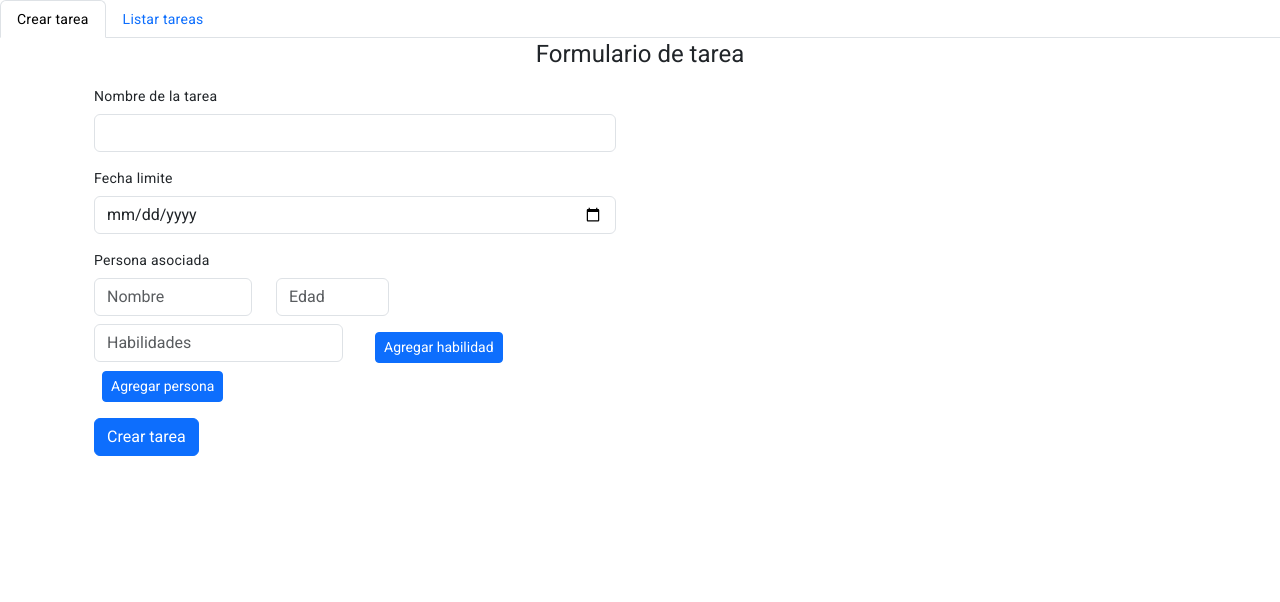
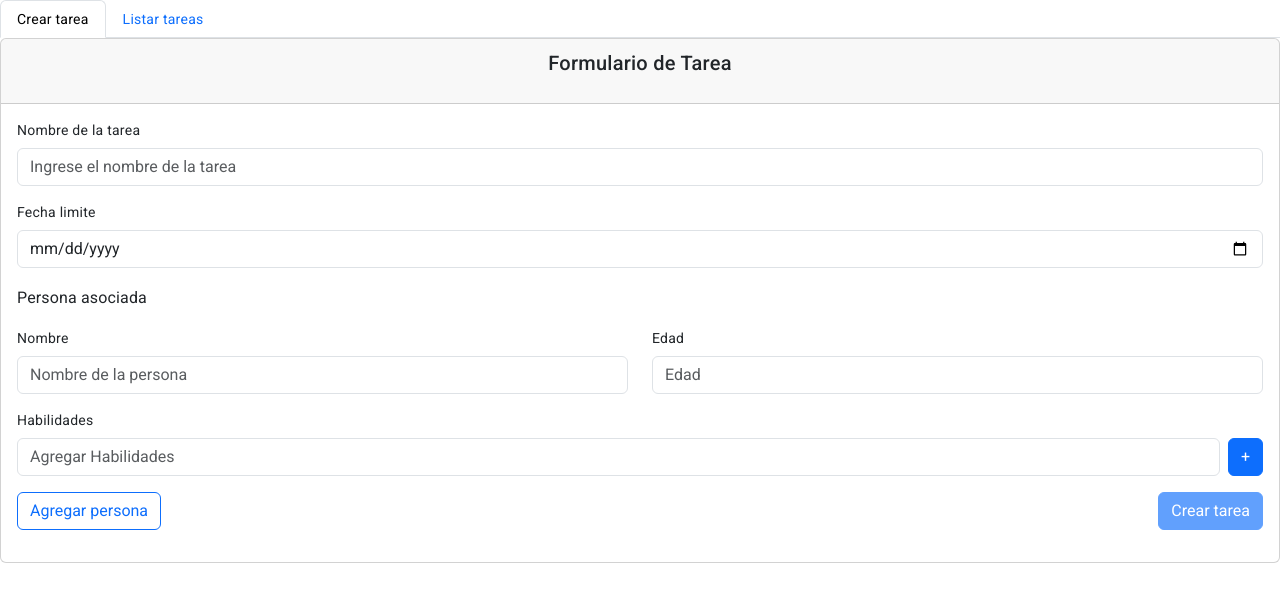
Before and after one commit to joseph517/todo, an Angular app: page /create-task in a window 1280 px wide. Shown: the top 602 px of the page. Built offline with nearby package versions, Linux system fonts and the light colour scheme.

Commit message:
changes styles in create-task component

```diff
--- a/src/app/tasks/components/create-task/create-task.component.html
+++ b/src/app/tasks/components/create-task/create-task.component.html
@@ -1,82 +1,99 @@
-<div class="container-md" >
-    <div class="row">
-        <div class="col-12">
-            <h1 class="text-center">Formulario de tarea</h1>
+<div class="card w-100 max-w-2xl mx-auto">
+    <div class="card-header text-center">
+        <h2 class="card-title text-2xl font-bold">Formulario de Tarea</h2>
     </div>
-    </div>
-    <div class="container-md row">
-        <div class="col-lg-6 col-sm-12">
-            <form [formGroup]="createTaskForm" (ngSubmit)="onSubmit()">
+    <div class="card-body">
+        <form class="space-y-6" [formGroup]="createTaskForm" (ngSubmit)="onSubmit()">
+            <!-- Name task -->
             <div class="mb-3">
                 <label for="name_task" class="form-label">Nombre de la tarea</label>
-                    <input type="text" class="form-control" id="name_task" formControlName="name_task">
-                    <span class="text-danger" *ngIf="isValidFieldTask('name_task')" >{{ getFieldErrorTask('name_task') }}</span>
+                <input type="text" class="form-control" id="name_task" formControlName="name_task"
+                    placeholder="Ingrese el nombre de la tarea">
+                <span class="text-danger" *ngIf="isValidFieldTask('name_task')">{{ getFieldErrorTask('name_task')
+                    }}</span>
             </div>
-                <div class="mb-3">
+
+            <!-- Deadline -->
+            <div class="mb-3 ">
                 <label for="deadline" class="form-label">Fecha limite</label>
                 <input type="date" class="form-control" id="deadline" formControlName="deadline">
-                    <span class="text-danger" *ngIf="isValidFieldTask('deadline')" > La fecha es requerida</span>
+                <span class="text-danger" *ngIf="isValidFieldTask('deadline')"> La fecha es requerida</span>
             </div>
+
             <!-- Add user -->
             <form [formGroup]="newUser" (submit)="addUser()">
-                    <div class="mb-3">
-                        <label for="user" class="form-label">Persona asociada</label>
+                <h3 class="text-lg font-semibold">Persona asociada</h3>
                 <div class="row">
-                            <div class="col-4">
-                                <input type="text" placeholder="Nombre" class="form-control" id="name" formControlName="name">
-                                <span *ngIf="isValidFieldUser('name')" class="text-danger">{{ getFieldErrorUser('name') }}</span>
+                    <div class="col-md-6 mb-3">
+                        <label for="personName" class="form-label">Nombre</label>
+                        <input type="text" placeholder="Nombre de la persona" class="form-control" id="name"
+                            formControlName="name">
+                        <span *ngIf="isValidFieldUser('name')" class="text-danger">{{ getFieldErrorUser('name')
+                            }}</span>
                     </div>
-                            <div class="col-3">
+
+                    <div class="col-md-6 mb-3">
+                        <label for="personAge" class="form-label">Edad</label>
+
                         <input type="number" placeholder="Edad" class="form-control" id="age" formControlName="age">
                         <span *ngIf="isValidFieldUser('age')" class="text-danger"> {{ getFieldErrorUser('age') }}</span>
                     </div>
                 </div>
                 <!-- Add skills -->
-                        <div class="row mt-2">
-                            <div class="col-6">
-                                <input type="text" class="form-control" placeholder="Habilidades" id="skills" [formControl]="newSkill">
-                                <span *ngIf="isInValidFieldSkill('skills')" class="text-danger"> ss {{ getFieldErrorSkill('skills') }}</span>
+                <div class="mb-3">
+                    <label for="skills" class="form-label">Habilidades</label>
+                    <div class="d-flex gap-2">
+                        <input type="text" class="form-control" placeholder="Agregar Habilidades" id="skills"
+                            [formControl]="newSkill">
+                        <button type="button" class="btn btn-primary" (click)="addSkill()">+</button>
                     </div>
-                           <div class="col-6">
-                            <button type="button" class="btn btn-primary mt-2 btn-sm ms-2" (click)="addSkill()">Agregar habilidad</button>
+                    <span *ngIf="isInValidFieldSkill('skills')" class="text-danger"> {{ getFieldErrorSkill('skills')
+                        }}</span>
                 </div>
-                        </div>
-                        <div *ngIf="skills.length" class="mt-2">
+                <div *ngIf="skills.length" class="mb-3">
                     <div class="row" *ngFor="let skill of skills.controls; index as i">
                         <div class="col-6">
                             <span>{{skill.value}}</span>
                         </div>
                         <div class="col-6">
-                                    <button type="button" (click)="removeSkill(i)" class="btn btn-danger mt-2 btn-sm ms-2">Eliminar</button>
+                            <button type="button" (click)="removeSkill(i)"
+                                class="btn btn-danger mt-2 btn-sm ms-2">Eliminar</button>
                         </div>
                     </div>
                 </div>
-                        <button type="submit" class="btn btn-primary mt-2 btn-sm ms-2">Agregar persona</button>
-                    </div>
-                </form>
-
-                <!-- User list -->
-                <div *ngIf="users.length" class="mb-3" formArrayName="users">
-                    <label for="user" class="form-label">Personas asociadas</label>
-                    <div class="row" *ngFor="let user of users.controls; index as i">
-                        <div class="col-3">
-                           <span>{{user.value.name}}</span>
-                        </div>
-                        <div class="col-2">
-                            <span>{{user.value.age}}</span>
-                        </div>
-                        <div class="col-4">
-                            <span>{{user.value.skills.join(', ')}}</span>
-                        </div>
-                        <div class="col-3">
-                            <button type="button" (click)="removeUser(i)" class="btn btn-danger btn-sm ms-2">Eliminar</button>
+                <div class="d-flex justify-content-between">
+                    <button type="submit" class="btn btn-outline-primary">
+                        <i class="bi bi-person-plus-fill"  ></i> Agregar persona
+                    </button>
+                    <button class="btn btn-primary" [disabled]="createTaskForm.invalid" (click)="onSubmit()">Crear
+                        tarea</button>
                 </div>
 
+            </form>
+            <!-- User list -->
+            <div class="mt-3 d-flex justify-content-center" style="max-width: 650px;">
+                <table class="table table-bordered" *ngIf="users.length" formArrayName="users">
+                    <thead>
+                        <tr>
+                            <th>Nombre</th>
+                            <th>Edad</th>
+                            <th>Habilidades</th>
+                            <th>Acciones</th>
+                        </tr>
+                    </thead>
+                    <tbody>
+                        <tr *ngFor="let user of users.controls; index as i">
+                            <td>{{user.value.name}}</td>
+                            <td>{{user.value.age}}</td>
+                            <td>{{user.value.skills.join(', ')}}</td>
+                            <td>
+                                <button type="button" (click)="removeUser(i)"
+                                    class="btn btn-danger btn-sm ms-2">Eliminar</button>
+                            </td>
+                        </tr>
+                    </tbody>
+                </table>
             </div>
-                </div>
-
-                <button type="submit" class="btn btn-primary" >Crear tarea</button>
         </form>
     </div>
 </div>
-</div>
--- a/src/app/tasks/components/create-task/create-task.component.ts
+++ b/src/app/tasks/components/create-task/create-task.component.ts
@@ -169,6 +169,9 @@ export class CreateTaskComponent implements OnInit {
     // Reset all form
     this.createTaskForm.reset()
     this.newUser.reset()
+    this.skills.reset()
+
+    // Clear all
     this.skills.clear()
     this.users.clear()
 
@@ -178,8 +181,6 @@ export class CreateTaskComponent implements OnInit {
     this.skills.markAsUntouched()
     this.users.markAsUntouched()
 
-
-
   }
 
 }
--- a/src/app/tasks/components/list-task/list-task.component.html
+++ b/src/app/tasks/components/list-task/list-task.component.html
@@ -25,5 +25,4 @@
 
     <task-card-task *ngFor="let task of filterListTask()" [task]="task"></task-card-task>
 
-
 </div>
```
Lines whose indentation alone changed are shown as unchanged.
